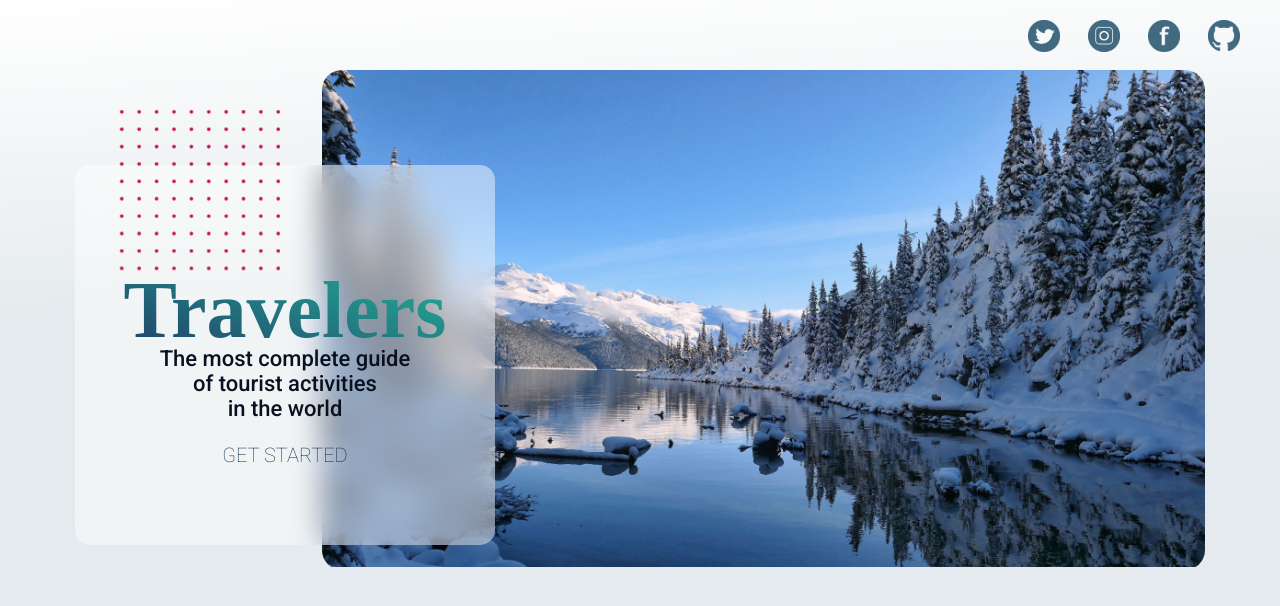
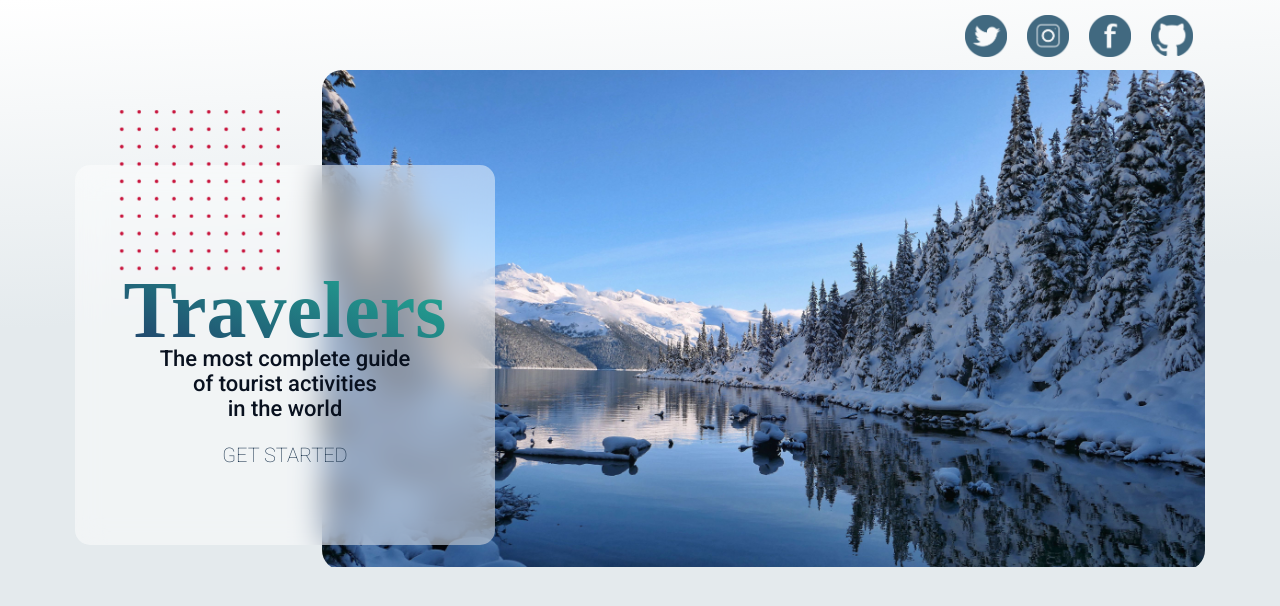
Before and after one commit to xA6V5x/Countries, a React (Create React App) app in the folder client/: page / in a window 1280 px wide. Shown: the top 606 px of the page. Built offline with nearby package versions, Linux system fonts and the light colour scheme; a web font is replaced by a local one.

Commit message:
landing page styles

```diff
--- a/client/public/index.html
+++ b/client/public/index.html
@@ -62,7 +62,7 @@
                href="https://fonts.googleapis.com/css2?family=Material+Symbols+Outlined:opsz,wght,FILL,GRAD@48,700,0,0"
           />
 
-          <title>Travelers - The Guide</title>
+          <title>Travelers</title>
      </head>
      <body>
           <noscript>You need to enable JavaScript to run this app.</noscript>
--- a/client/src/components/CountryDetails/CountryDetails.jsx
+++ b/client/src/components/CountryDetails/CountryDetails.jsx
@@ -17,7 +17,7 @@ const CountryDetails = () => {
 
      useEffect(() => {
           dispatch(getCountryDetails(idPais));
-     }, [dispatch]);
+     }, []);
 
      // const areaKM = new Intl.NumberFormat('es-MX').format(area);
 
--- a/client/src/components/Logos/Logos.jsx
+++ b/client/src/components/Logos/Logos.jsx
@@ -1,19 +1,43 @@
-import React from "react";
-import logoFb from '../../assets/Logos/logoFb.png'
-import logoGH from '../../assets/Logos/logoGH.png'
-import logoIg from '../../assets/Logos/logoIg.png'
-import logoTw from '../../assets/Logos/logoTw.png'
-import style from './Logos.module.css'
+import React from 'react';
+import logoFb from '../../assets/Logos/logoFb.png';
+import logoGH from '../../assets/Logos/logoGH.png';
+import logoIg from '../../assets/Logos/logoIg.png';
+import logoTw from '../../assets/Logos/logoTw.png';
+import style from './Logos.module.css';
 
 const Logos = () => {
-  return (
-    <div className={style.logos}>
-      <a href="https://twitter.com/AgusManu_" rel="noreferrer" target="_blank"><div className={style.logo}><img src={logoTw} alt="Twitter" /></div></a>
-      <a href="https://www.instagram.com/new.affection_/" rel="noreferrer" target="_blank"><div className={style.logo}><img src={logoIg} alt="Instagram" /> </div></a>
-      <a href="https://www.facebook.com/agustin.ojeda.9256" rel="noreferrer" target="_blank"><div className={style.logo}><img src={logoFb} alt="Facebook" /> </div></a>
-      <a href="https://github.com/xA6V5x" rel="noreferrer" target="_blank"><div className={style.logo}><img src={logoGH} alt="GitHub" /> </div></a>
-    </div>
-  );
+     return (
+          <div className={style.logos}>
+               <div className={style.logo}>
+                    <a href="https://twitter.com/AgusManu_" rel="noreferrer" target="_blank">
+                         <img src={logoTw} alt="Twitter" />
+                    </a>
+               </div>
+               <div className={style.logo}>
+                    <a
+                         href="https://www.instagram.com/new.affection_/"
+                         rel="noreferrer"
+                         target="_blank"
+                    >
+                         <img src={logoIg} alt="Instagram" />{' '}
+                    </a>
+               </div>
+               <div className={style.logo}>
+                    <a
+                         href="https://www.facebook.com/agustin.ojeda.9256"
+                         rel="noreferrer"
+                         target="_blank"
+                    >
+                         <img src={logoFb} alt="Facebook" />{' '}
+                    </a>
+               </div>
+               <div className={style.logo}>
+                    <a href="https://github.com/xA6V5x" rel="noreferrer" target="_blank">
+                         <img src={logoGH} alt="GitHub" />{' '}
+                    </a>
+               </div>
+          </div>
+     );
 };
 
 export default Logos;
--- a/client/src/components/Logos/Logos.module.css
+++ b/client/src/components/Logos/Logos.module.css
@@ -1,19 +1,16 @@
 .logos {
-  display: flex;
-  flex-direction: row;
-  position: absolute;
-  z-index: 100;
-  margin-left: 78vw;
-  margin-top: 0px;
+     display: flex;
+     position: absolute;
+     right: 0;
+     margin-right: 6vw;
+     z-index: 100;
 }
 
 .logo {
-  width: 30px;
-  height: 50px;
-  padding: 20px 30px 0px;
+     margin: 15px 10px;
 }
 
-img {
-  width: 2.5vw;
-  height: auto;
+.logo img {
+     cursor: pointer;
+     width: 42px;
 }
```
